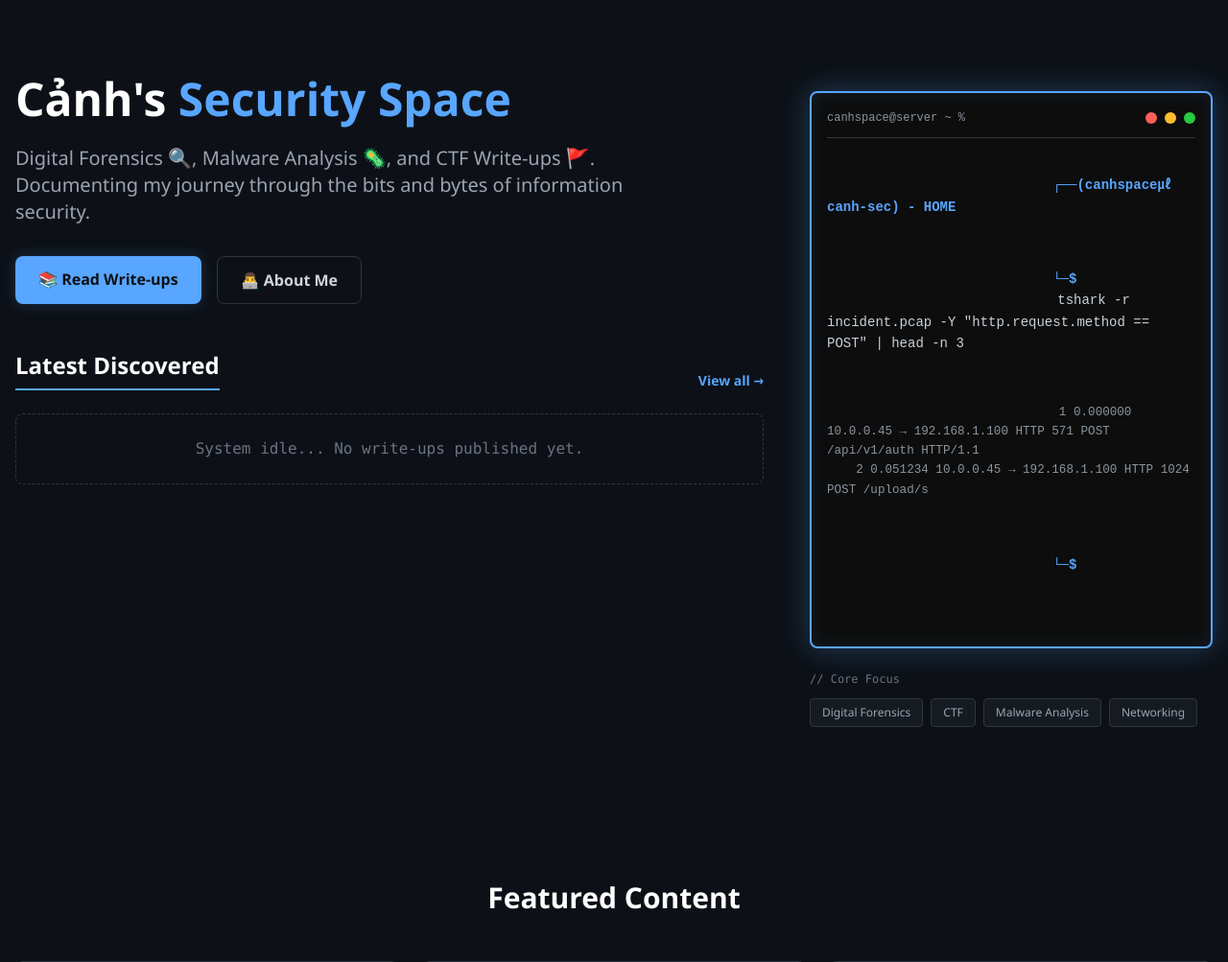
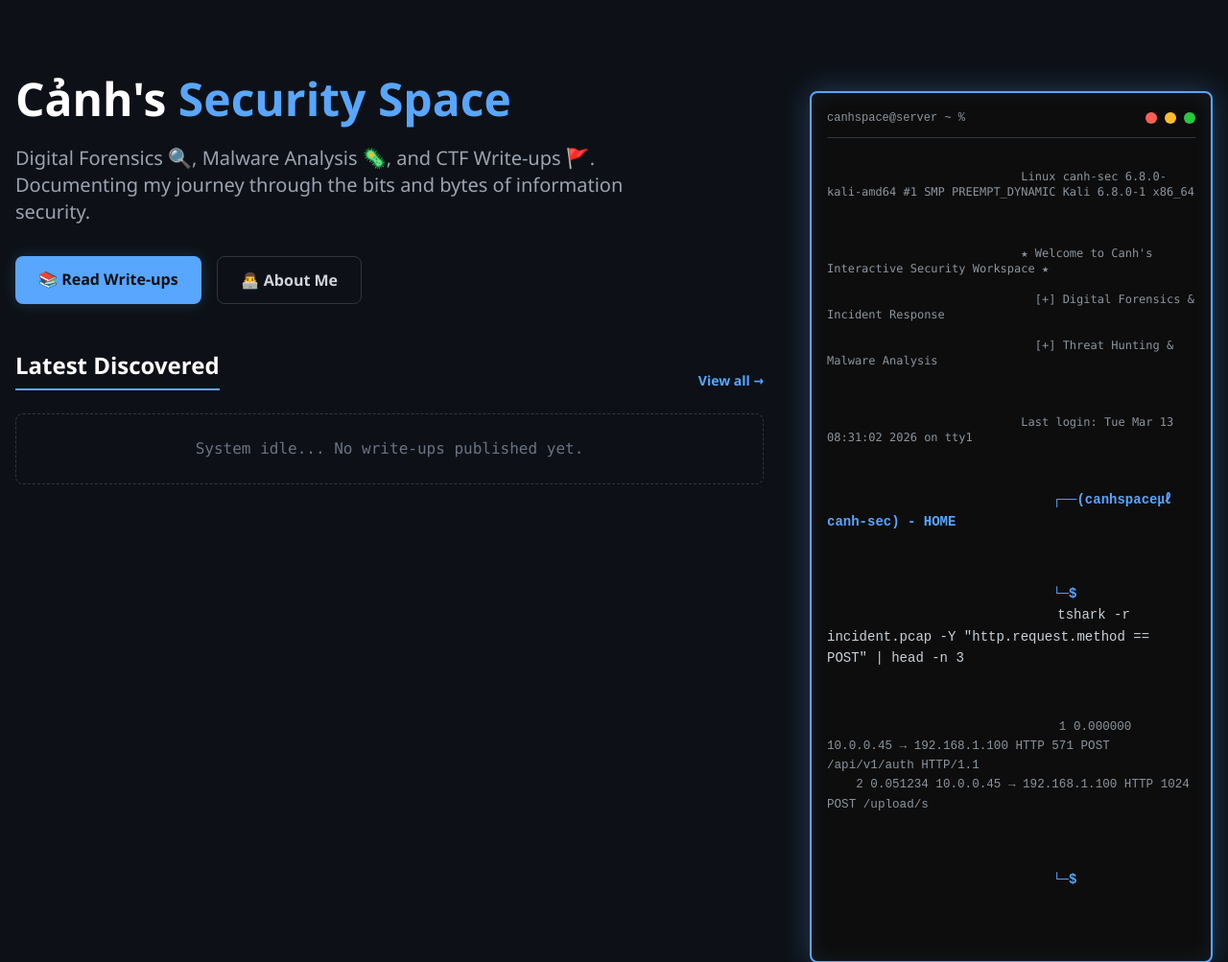
Before and after one commit to Canhsieubanh/canh-sec-blog, a Flask app: page / in a window 1280 px wide. Shown: the part 65-1068 px from the top of the page at 96% size. Run offline with Flask 3, Linux system fonts and the light colour scheme; some libraries are stand-ins or nearby versions.

Commit message:
Add MOTD banner to terminal

```diff
--- a/templates/index.html
+++ b/templates/index.html
@@ -186,6 +186,15 @@
                         </div>
                     </div>
                     <div class="terminal-content" id="terminal" style="min-height: 15rem;">
+                        <div class="terminal-line text-[#8b949e] mb-2 text-xs font-mono">
+                            Linux canh-sec 6.8.0-kali-amd64 #1 SMP PREEMPT_DYNAMIC Kali 6.8.0-1 x86_64<br>
+                            <br>
+                            ★ Welcome to Canh's Interactive Security Workspace ★<br>
+                            &nbsp;&nbsp;[+] Digital Forensics & Incident Response<br>
+                            &nbsp;&nbsp;[+] Threat Hunting & Malware Analysis<br>
+                            <br>
+                            Last login: Tue Mar 13 08:31:02 2026 on tty1
+                        </div>
                         <div class="terminal-line">
                             <span class="prompt">┌──(canhspace㎕canh-sec) - HOME</span>
                         </div>
```
